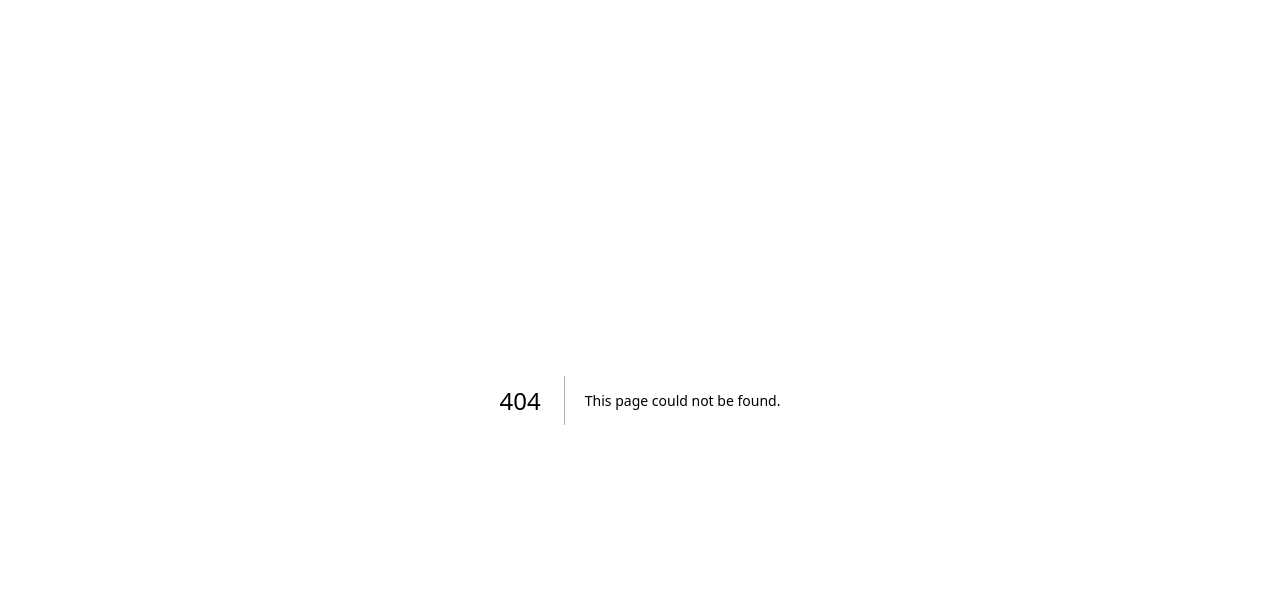
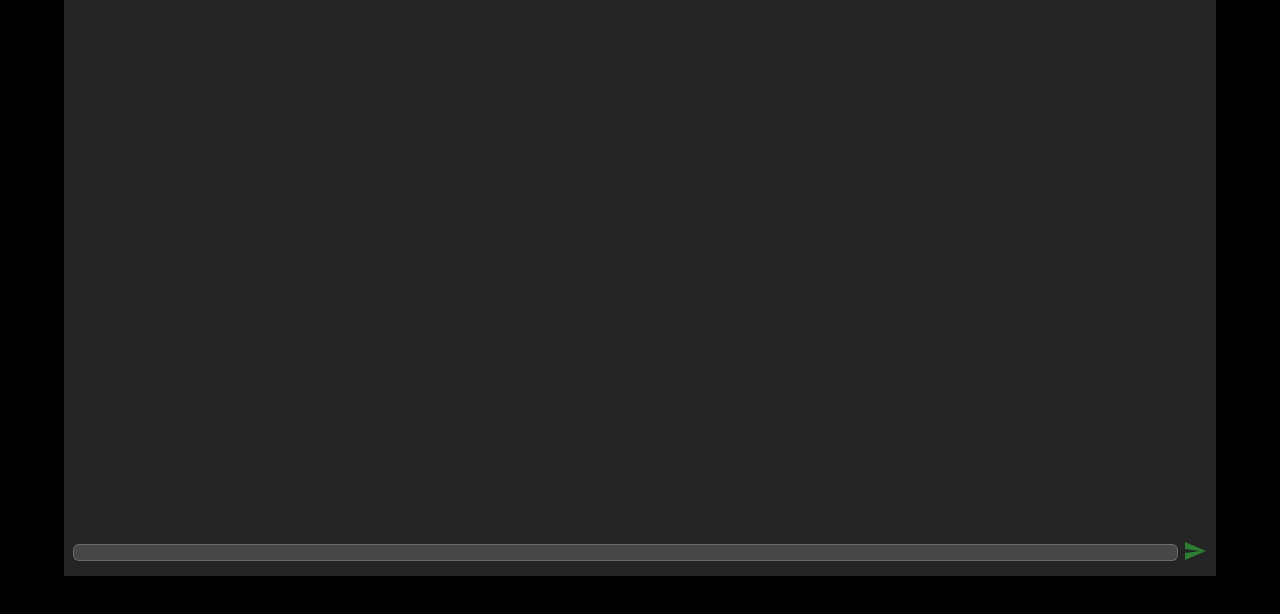
Before and after one commit to FlameProfi/taxicab-app, a Next.js app in the folder client/: page /home/chat in a window 1280 px wide. Before the commit this address had no page. Shown: the top 614 px of the page. Built offline with nearby package versions, Linux system fonts and the light colour scheme.

Commit message:
added chat page and fix profile commit

```diff
--- a/client/app/components/navBar.tsx
+++ b/client/app/components/navBar.tsx
@@ -1,7 +1,7 @@
 'use client'
 import AccountCircleIcon from '@mui/icons-material/AccountCircle'
 import HomeIcon from '@mui/icons-material/Home'
-import SettingsIcon from '@mui/icons-material/Settings'
+import ChatIcon  from '@mui/icons-material/Chat'
 import BottomNavigation from '@mui/material/BottomNavigation'
 import BottomNavigationAction from '@mui/material/BottomNavigationAction'
 import Box from '@mui/material/Box'
@@ -30,7 +30,7 @@ export default function NavBar() {
 
         >
           <BottomNavigationAction sx={{ color: "#fff", opacity: 0.5, ":active": { opacity: 1}}} label="Главная" icon={<HomeIcon sx={{fill: "#fff"}}/>} />
-          <BottomNavigationAction sx={{color: "#fff", opacity: 0.5}}  label="Настройки"  icon={<SettingsIcon sx={{fill: "#fff"}} /> } />
+          <BottomNavigationAction sx={{color: "#fff", opacity: 0.5}}  label="Чат"  icon={<ChatIcon  sx={{fill: "#fff"}} /> } />
           <BottomNavigationAction sx={{color: "#fff", opacity: 0.5}} label="Профиль" icon={<AccountCircleIcon sx={{fill: "#fff"}} />} />
         </BottomNavigation>
       </Paper>
--- a/client/app/globals.css
+++ b/client/app/globals.css
@@ -1,5 +1,4 @@
 :root {
-  --background: #ffffff;
   --foreground: #171717;
 }
 
@@ -14,6 +13,7 @@ html,
 body {
   max-width: 100vw;
   overflow-x: hidden;
+  background-color: #000;
 }
 
 body {
--- /dev/null
+++ b/client/app/home/chat/page.tsx
@@ -0,0 +1,18 @@
+'use client'
+import { Button } from '@mui/material'
+import styles from '../../styles/ChatPage.module.scss'
+import SendIcon from '@mui/icons-material/Send';
+export default function ChatPage() {
+	return (
+		<>
+		<div className={styles.chat}>
+            <div className={styles.block}>
+                <div className={styles.input__block}>
+                    <input type="text" />
+                    <div className={styles.input__send}><SendIcon color="success" /></div>
+                </div>
+            </div>
+        </div>
+		</>
+	)
+}
--- a/client/app/home/page.tsx
+++ b/client/app/home/page.tsx
@@ -1,6 +1,7 @@
 'use client'
 import useNavigateContext from '../context/navigationContext'
 import MainLayout from "../layouts/MainLayout"
+import ChatPage from './chat/page';
 import ProfilePage from './profile/page'
 
 
@@ -12,7 +13,7 @@ export default function HomePage() {
 		<>
 		<MainLayout>
 		{page == 0 ? <div>{page}</div> : <></>}
-		{page == 1 ? <div>SETTINGS PAGE</div> : <></>}
+		{page == 1 ? <ChatPage /> : <></>}
 		{page == 2 ? <ProfilePage /> : <></>}
 		</MainLayout>
 		</>
--- a/client/app/home/profile/page.tsx
+++ b/client/app/home/profile/page.tsx
@@ -30,7 +30,7 @@ export default function ProfilePage() {
 				<p>Нашли неверные данные? <strong>Сообщите нам</strong></p>			</div>
 				<div className={styles.user__input}>
 					<p>Фамилия Имя Отчество</p>
-					<input type="text" disabled={true} />
+					<input type="text" value={"Nikita"} disabled={true} />
 				</div>
 				<div className={styles.user__input}>
 					<p>Пол</p>
@@ -56,13 +56,13 @@ export default function ProfilePage() {
 					Сменить пароль
 				</Button>
 		</div>
-		<div className={styles.chat}>
+		{/* <div className={styles.chat}>
 			<h1>Чат с таксопарком</h1>
 			<div className={styles.chat__input}>
 				<input type="text" />
 				<Button variant="contained" color="success">Отправить</Button>
 			</div>
-		</div>
+		</div> */}
 		</div>
 		</>
 	)
--- /dev/null
+++ b/client/app/styles/ChatPage.module.scss
@@ -0,0 +1,39 @@
+.chat{
+    width: 100vw;
+    height: 90vh;
+    display: flex;
+    justify-content: center;
+    overflow: hidden;
+    .block{
+        position: relative;
+        width: 90%;
+        height: 80%;
+        background-color: #242424;
+
+        .input__block{
+            width: 100%;
+            height: 3%;
+            bottom: 15px;
+            display: flex;
+            justify-content: center;
+            align-items: center;
+            gap: 5px;
+            position: absolute;
+            input{
+                width: 96%;
+				height: 100%;
+				padding: 0.375rem 0.75rem;
+				font-size: 1rem;
+				font-family: var(--font-exo);
+				font-weight: 400;
+				line-height: 1.5;
+				color: #fefefe;
+				background: rgba(255, 255, 255, 0.16);
+				border: 1px solid rgba(255, 255, 255, 0.32);
+				background-clip: padding-box;
+				border-radius: 6px;
+				transition: border-color 0.15s ease-in-out, box-shadow 0.15s ease-in-out;
+            }
+        }
+    }
+}
```
Also changed, not shown: client/app/styles/ProfilePage.module.scss (+15 -6 lines).
